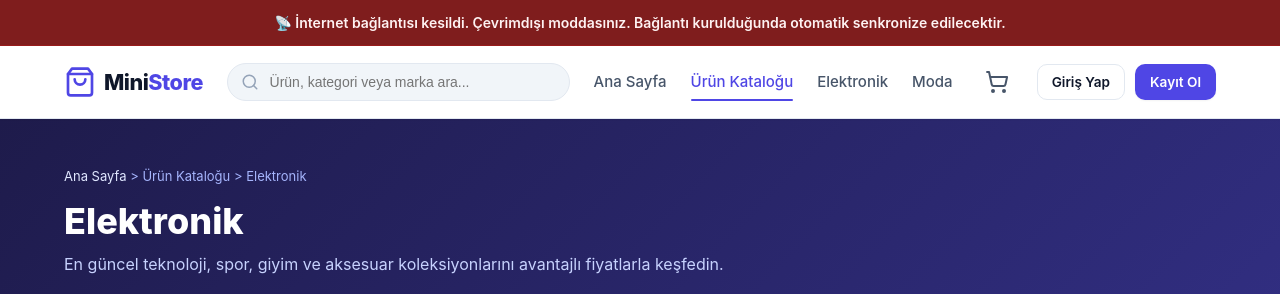
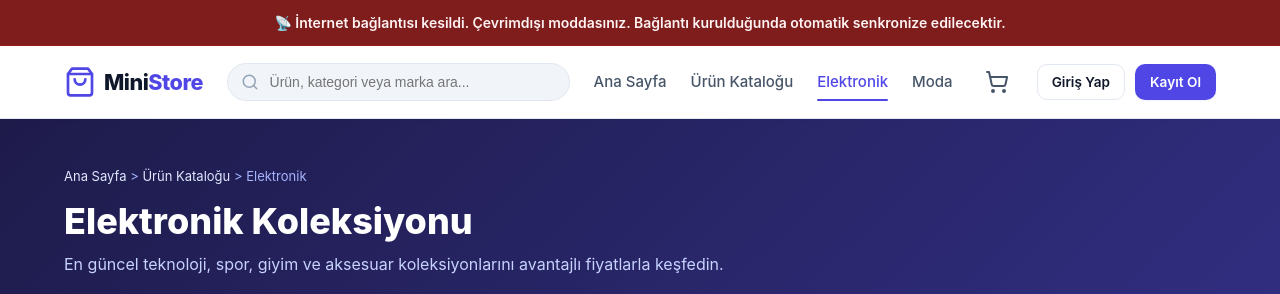
Before and after one commit to ibrahimshair/mini-ecommerce-platform, a React app in the folder frontend/: page /products in a window 1280 px wide. Both pictures are taken after a click on the label "Elektronik". Shown: the top 294 px of the page. Built offline with nearby package versions, Linux system fonts and the light colour scheme; no server answers; the HTML template or start-up script is replaced by a standard one.

Commit message:
fix(nav): correct active category highlighting and breadcrumbs in Navbar and ProductsPage (#52)

```diff
--- a/frontend/src/components/Navbar.jsx
+++ b/frontend/src/components/Navbar.jsx
@@ -1,5 +1,5 @@
 import { useState } from "react";
-import { Link, NavLink, useNavigate, useSearchParams } from "react-router-dom";
+import { Link, NavLink, useNavigate, useLocation, useSearchParams } from "react-router-dom";
 import { useAuth } from "../context/AuthContext";
 import { useCart } from "../context/CartContext";
 import "./Navbar.css";
@@ -10,9 +10,23 @@ function Navbar({ currentUser: propUser, onOpenAuth, onLogout: propLogout }) {
   const currentUser = propUser !== undefined ? propUser : authUser;
   const onLogout = propLogout || authLogout;
   const [isMobileMenuOpen, setIsMobileMenuOpen] = useState(false);
+  const location = useLocation();
   const [searchParams] = useSearchParams();
   const [searchValue, setSearchValue] = useState(searchParams.get("search") || "");
   const navigate = useNavigate();
+
+  const activeCategory = searchParams.get("category");
+  const isProducts = location.pathname === "/products";
+
+  // Catalog is active only when on /products with no specific category filter
+  const isCatalogActive = isProducts && (!activeCategory || activeCategory === "Tümü");
+
+  // Elektronik is active only when category is 'Elektronik'
+  const isElectronicsActive = isProducts && activeCategory === "Elektronik";
+
+  // Moda is active only when category is 'Giyim & Moda' or 'Moda'
+  const isFashionActive =
+    isProducts && (activeCategory === "Giyim & Moda" || activeCategory === "Moda");
 
   const handleSearchSubmit = (e) => {
     e.preventDefault();
@@ -84,24 +98,23 @@ function Navbar({ currentUser: propUser, onOpenAuth, onLogout: propLogout }) {
           >
             Ana Sayfa
           </NavLink>
-          <NavLink
+          <Link
             to="/products"
-            end
-            className={({ isActive }) => `nav-link ${isActive ? "active" : ""}`}
+            className={`nav-link ${isCatalogActive ? "active" : ""}`}
             onClick={() => setIsMobileMenuOpen(false)}
           >
             Ürün Kataloğu
-          </NavLink>
+          </Link>
           <Link
             to="/products?category=Elektronik"
-            className="nav-link"
+            className={`nav-link ${isElectronicsActive ? "active" : ""}`}
             onClick={() => setIsMobileMenuOpen(false)}
           >
             Elektronik
           </Link>
           <Link
             to="/products?category=Giyim%20%26%20Moda"
-            className="nav-link"
+            className={`nav-link ${isFashionActive ? "active" : ""}`}
             onClick={() => setIsMobileMenuOpen(false)}
           >
             Moda
--- a/frontend/src/pages/ProductsPage.jsx
+++ b/frontend/src/pages/ProductsPage.jsx
@@ -129,12 +129,16 @@ function ProductsPage({ initialCategory = "Tümü", searchQuery = "", onNavigate
   const [selectedProduct, setSelectedProduct] = useState(null);
   const [mobileFilterOpen, setMobileFilterOpen] = useState(false);
 
-  // Sync initial category if URL or prop changes
+  // Sync category if URL parameter changes
   useEffect(() => {
     if (urlCategory) {
-      setSelectedCategory(urlCategory);
-    } else if (initialCategory && !urlCategory) {
-      setSelectedCategory(initialCategory);
+      if (urlCategory === "Moda") {
+        setSelectedCategory("Giyim & Moda");
+      } else {
+        setSelectedCategory(urlCategory);
+      }
+    } else {
+      setSelectedCategory(initialCategory || "Tümü");
     }
   }, [urlCategory, initialCategory]);
 
@@ -232,11 +236,24 @@ function ProductsPage({ initialCategory = "Tümü", searchQuery = "", onNavigate
             >
               Ana Sayfa
             </Link>{" "}
-            &gt; <span>Ürün Kataloğu</span>
-            {selectedCategory !== "Tümü" && <span> &gt; {selectedCategory}</span>}
+            &gt;{" "}
+            {selectedCategory === "Tümü" ? (
+              <span>Ürün Kataloğu</span>
+            ) : (
+              <>
+                <Link
+                  to="/products"
+                  className="breadcrumb-link"
+                  onClick={() => setSelectedCategory("Tümü")}
+                >
+                  Ürün Kataloğu
+                </Link>{" "}
+                &gt; <span>{selectedCategory}</span>
+              </>
+            )}
           </div>
           <h1 className="banner-title">
-            {selectedCategory === "Tümü" ? "Tüm Ürünler" : selectedCategory}
+            {selectedCategory === "Tümü" ? "Tüm Ürünler" : `${selectedCategory} Koleksiyonu`}
           </h1>
           <p className="banner-subtitle">
             En güncel teknoloji, spor, giyim ve aksesuar koleksiyonlarını avantajlı fiyatlarla keşfedin.
```
